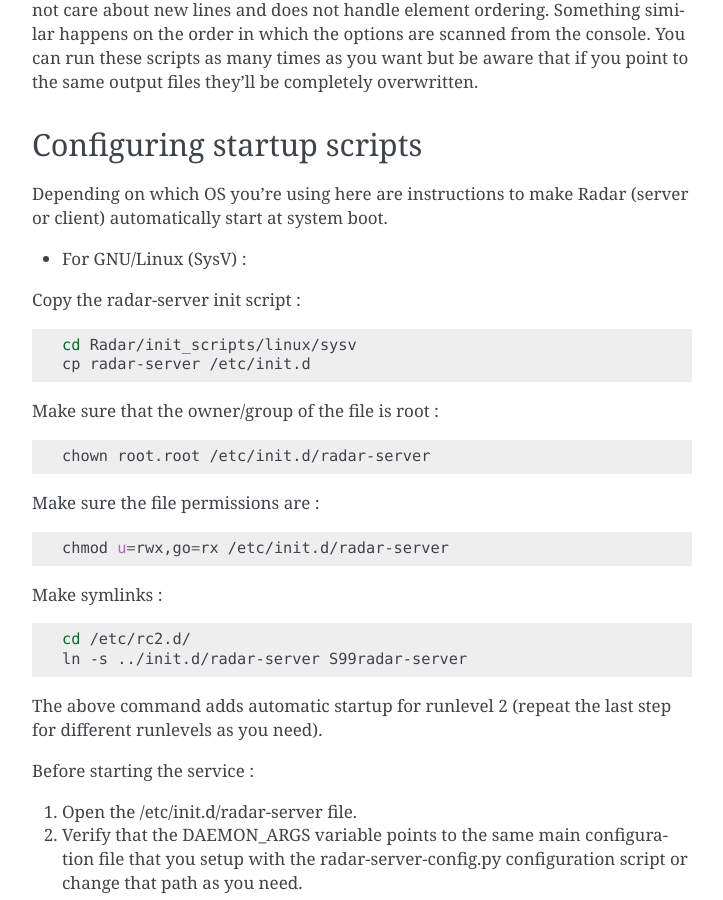
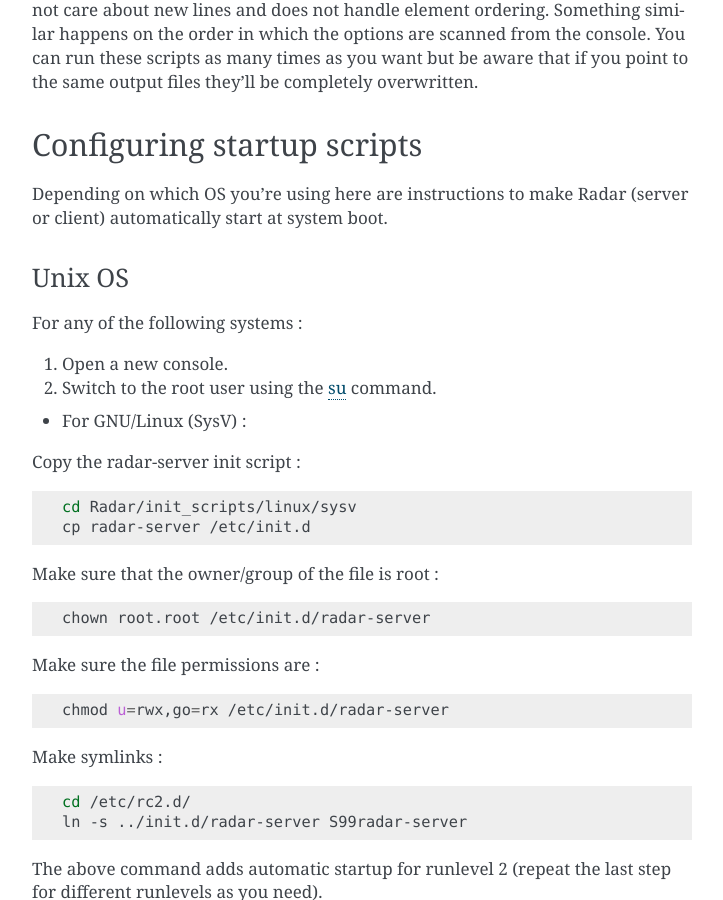
Before and after one commit to lliendo/Radar, a Sphinx documentation site: the page built from docs/installation.rst, in a window 1280 px wide and 900 px high, scrolled down 2968 px. Shown: the whole window, without its empty margins (388-1111 px from the left). Built offline with Sphinx 7.4.7, drawn with Linux system fonts in a browser that asks for light colours.

Commit message:
- Updated documentation.

```diff
--- a/docs/installation.rst
+++ b/docs/installation.rst
@@ -170,6 +170,14 @@
 Depending on which OS you're using here are instructions to make Radar (server or
 client) automatically start at system boot.
 
+Unix OS
+~~~~~~~
+
+For any of the following systems :
+
+1. Open a new console.
+2. Switch to the root user using the `su <https://en.wikipedia.org/wiki/Su_%28Unix%29>`_ command.
+
 * For GNU/Linux (SysV) :
 
 Copy the radar-server init script :
```
